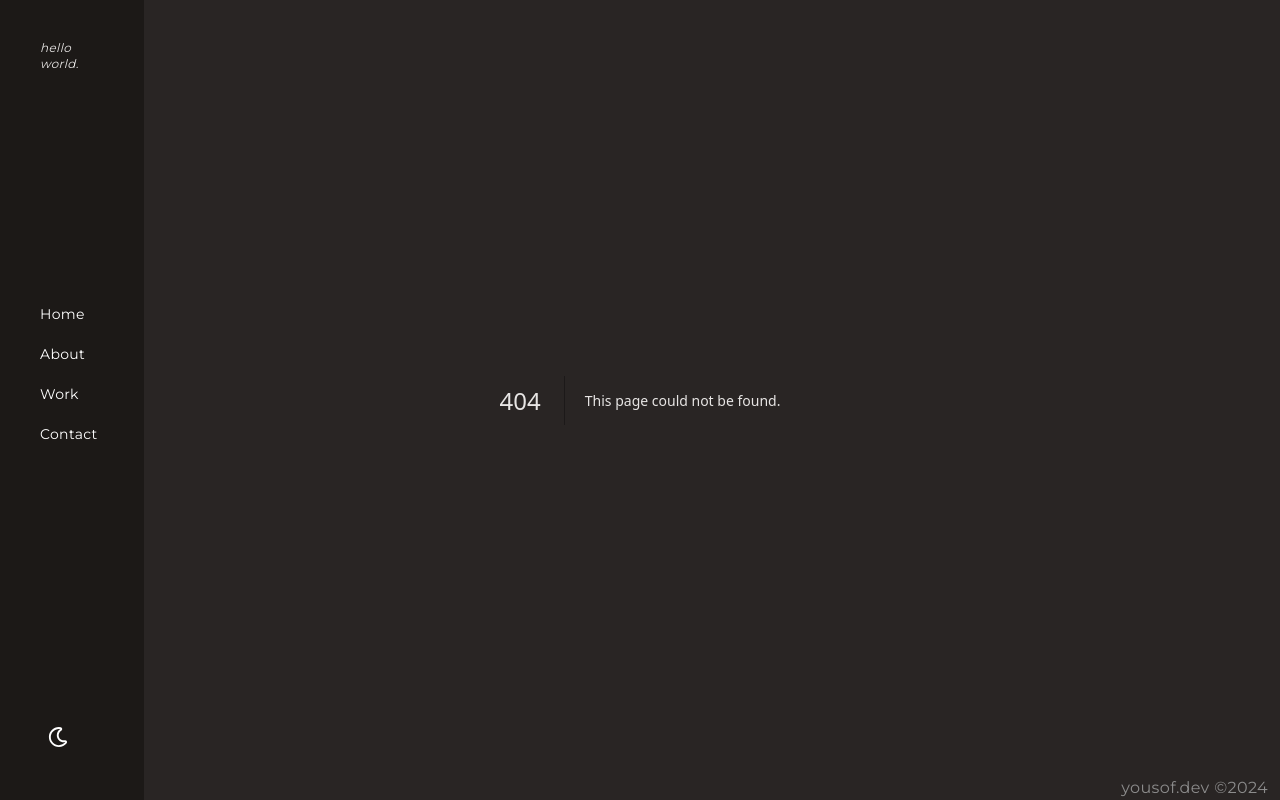
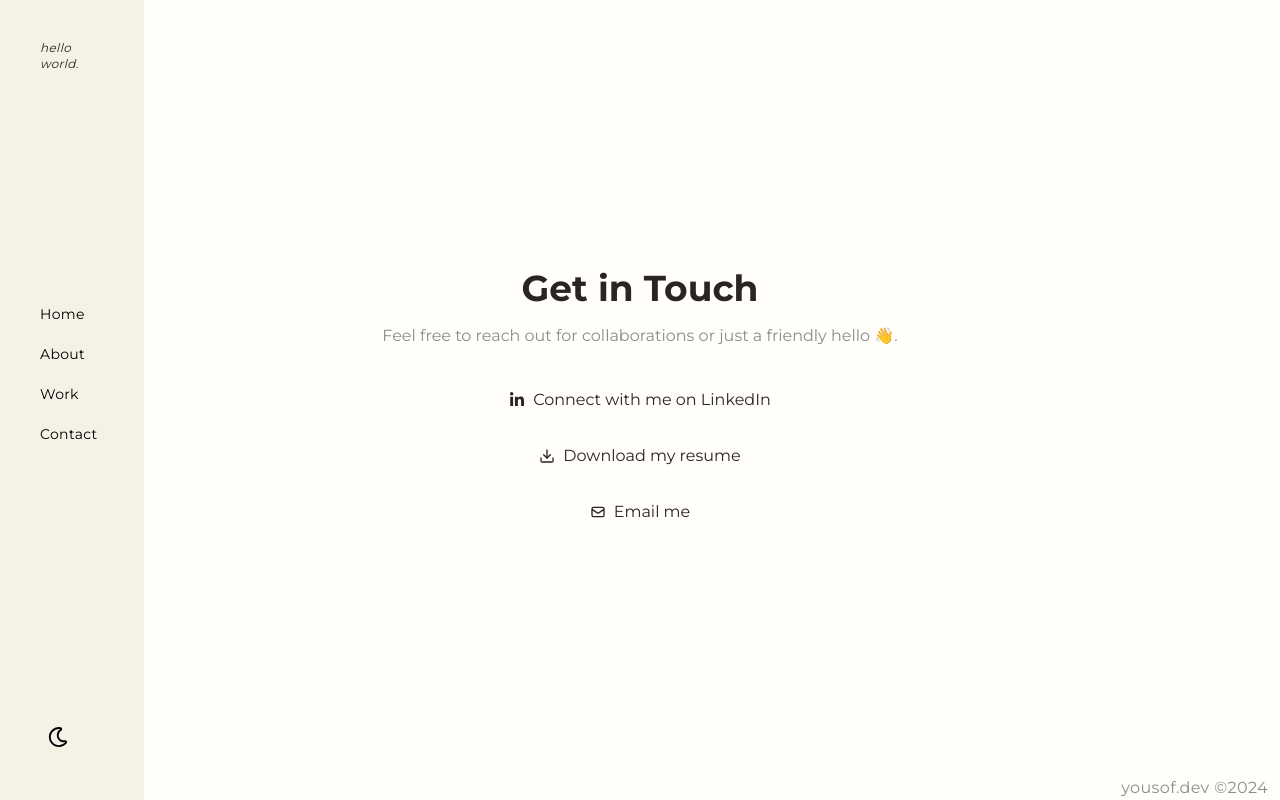
Before and after one commit to ywakili18/portfolio_v3, a Next.js app: page /contact in a window 1280 px wide. Before the commit this address had no page. Built offline with nearby package versions, Linux system fonts and the light colour scheme.

Commit message:
base structure set up for all apges, animationed link added for contact page

```diff
--- a/src/app/components/AboutMe.jsx
+++ b/src/app/components/AboutMe.jsx
@@ -1,7 +1,15 @@
+"use client";
+import { motion } from "framer-motion";
 export default function AboutMe() {
   const paragraphFormat = "text-center sm:text-start";
   return (
-    <section className="mt-[85px] lg:mt-0">
+    <motion.div
+      className="mt-[85px] lg:mt-0"
+      initial={{ opacity: 0 }}
+      animate={{ opacity: 1 }}
+      exit={{ opacity: 0 }}
+      transition={{ duration: 1 }}
+    >
       <header className=" mb-5 sm:mb-20 text-center sm:text-start">
         <h1 className="sm:text-5xl pt-5">About Me</h1>
         <h2 className="text-subheaderText text-sm  md:text-base">
@@ -34,6 +42,6 @@ export default function AboutMe() {
           </p>
         </div>
       </div>
-    </section>
+    </motion.div>
   );
 }
--- /dev/null
+++ b/src/app/components/AnimatedLink.jsx
@@ -0,0 +1,36 @@
+"use client";
+import React, { useState } from "react";
+import { motion } from "framer-motion";
+
+const AnimatedLink = ({ href, download, text, Icon }) => {
+  const [isHovered, setIsHovered] = useState(false);
+
+  const hoverAnimation = {
+    y: [0, 10, -5, 0], // Moves the icon downwards, then slightly up, and resets
+    opacity: [1, 0, 0, 1], // Fades the icon out and back in
+    transition: {
+      y: { duration: 0.6, ease: "easeInOut" },
+      opacity: { duration: 0.6, ease: "easeInOut" },
+    },
+  };
+
+  return (
+    <motion.a
+      href={href}
+      download={download}
+      className="flex items-center justify-center rounded-xl p-2"
+      onMouseEnter={() => setIsHovered(true)}
+      onMouseLeave={() => setIsHovered(false)}
+    >
+      <motion.div
+        animate={isHovered ? hoverAnimation : {}}
+        className="flex items-center"
+      >
+        {Icon && <Icon className="mr-2" />}
+      </motion.div>
+      {text}
+    </motion.a>
+  );
+};
+
+export default AnimatedLink;
--- /dev/null
+++ b/src/app/components/Contact.jsx
@@ -0,0 +1,38 @@
+"use client";
+import { FiDownload } from "react-icons/fi";
+import { FaLinkedinIn } from "react-icons/fa";
+import { HiOutlineMail } from "react-icons/hi";
+import { motion } from "framer-motion";
+import { useState } from "react";
+import AnimatedLink from "./AnimatedLink";
+export default function Contact() {
+  return (
+    <main className="min-h-screen  flex flex-col items-center justify-center">
+      <section className="text-center mb-8">
+        <h1 className="text-4xl font-bold  mb-4">Get in Touch</h1>
+        <p className="text-subheaderText">
+          Feel free to reach out for collaborations or just a friendly hello 👋.
+        </p>
+      </section>
+      <div className="space-y-4">
+        <AnimatedLink
+          href="https://www.linkedin.com/in/youseffect/"
+          download={false}
+          text="Connect with me on LinkedIn"
+          Icon={FaLinkedinIn}
+        />
+        <AnimatedLink
+          href="/resume.pdf" // Update with your resume file
+          download={true}
+          text="Download my resume"
+          Icon={FiDownload}
+        />
+        <AnimatedLink
+          href="mailto:ywakilidev@gmail.com"
+          text="Email me"
+          Icon={HiOutlineMail}
+        />
+      </div>
+    </main>
+  );
+}
--- a/src/app/components/WorkInfo.jsx
+++ b/src/app/components/WorkInfo.jsx
@@ -66,7 +66,7 @@ export default function WorkInfo() {
         {projects.map((project, index) => (
           <div
             key={index}
-            className="flex flex-col lg:flex-row pb-10  items-center sm:items-start shadow-lg rounded-lg hover:shadow-2xl transition-all"
+            className="flex flex-col lg:flex-row pb-10  sm:mb-10 items-center sm:items-start shadow-lg rounded-lg hover:shadow-2xl transition-all"
           >
             {/* Image container */}
             <div className="flex-shrink-0 mb-4 sm:mb-0">
--- /dev/null
+++ b/src/app/contact/page.jsx
@@ -0,0 +1,11 @@
+import Contact from "../components/Contact";
+export const metadata = {
+  title: "Yousof Wakili | Contact",
+};
+export default function Page() {
+  return (
+    <>
+      <Contact />
+    </>
+  );
+}
--- a/src/app/layout.js
+++ b/src/app/layout.js
@@ -10,7 +10,7 @@ import { motion } from "framer-motion";
 const space_grotesk = Montserrat({ subsets: ["latin"] });
 
 export default function Layout({ children }) {
-  const [darkMode, setDarkMode] = useState(true);
+  const [darkMode, setDarkMode] = useState(false);
   const toggleDarkMode = () => {
     setDarkMode(!darkMode);
   };
--- a/src/app/work/page.jsx
+++ b/src/app/work/page.jsx
@@ -1,7 +1,7 @@
 import Image from "next/image";
 import WorkInfo from "../components/WorkInfo";
 export const metadata = {
-  title: "Yousof Wakili | About",
+  title: "Yousof Wakili | Work",
 };
 export default function Page() {
   return (
```
Also changed, not shown: 1 other file (tests, documents, lock files or other folders).
